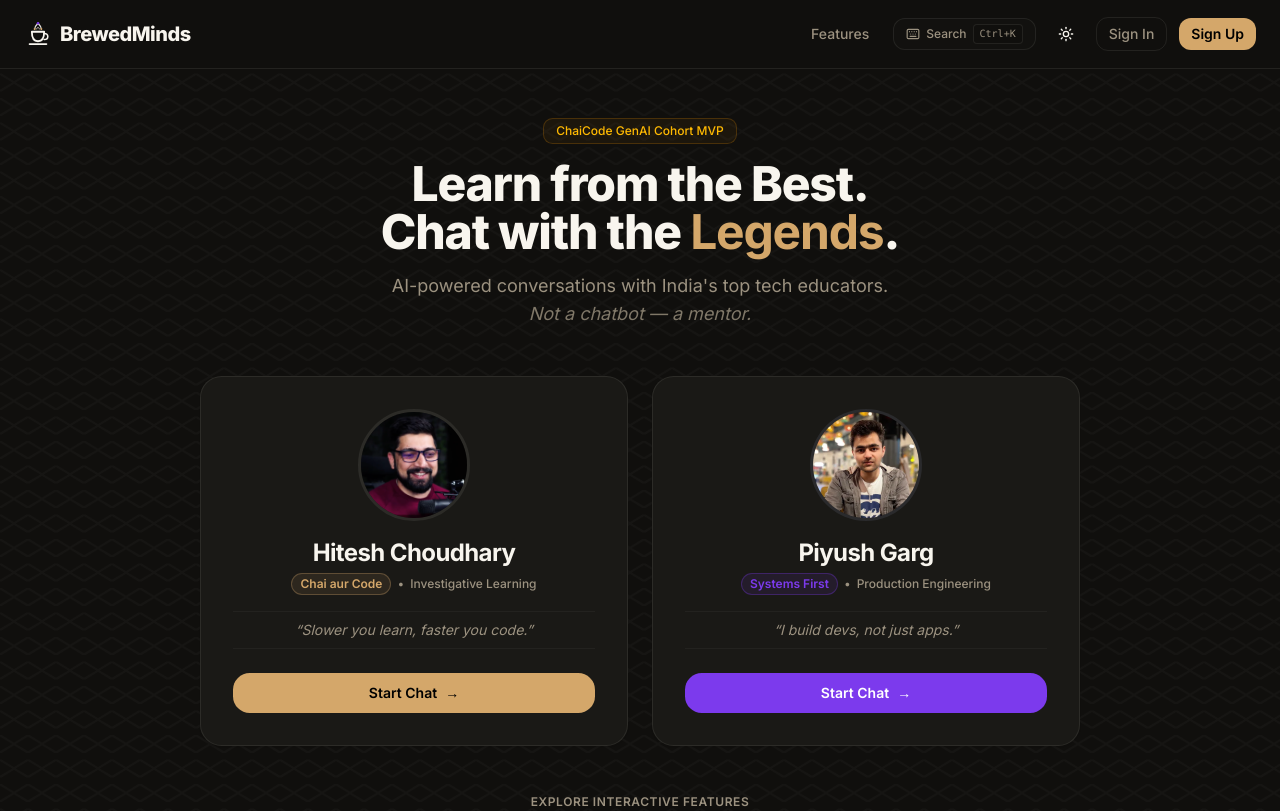
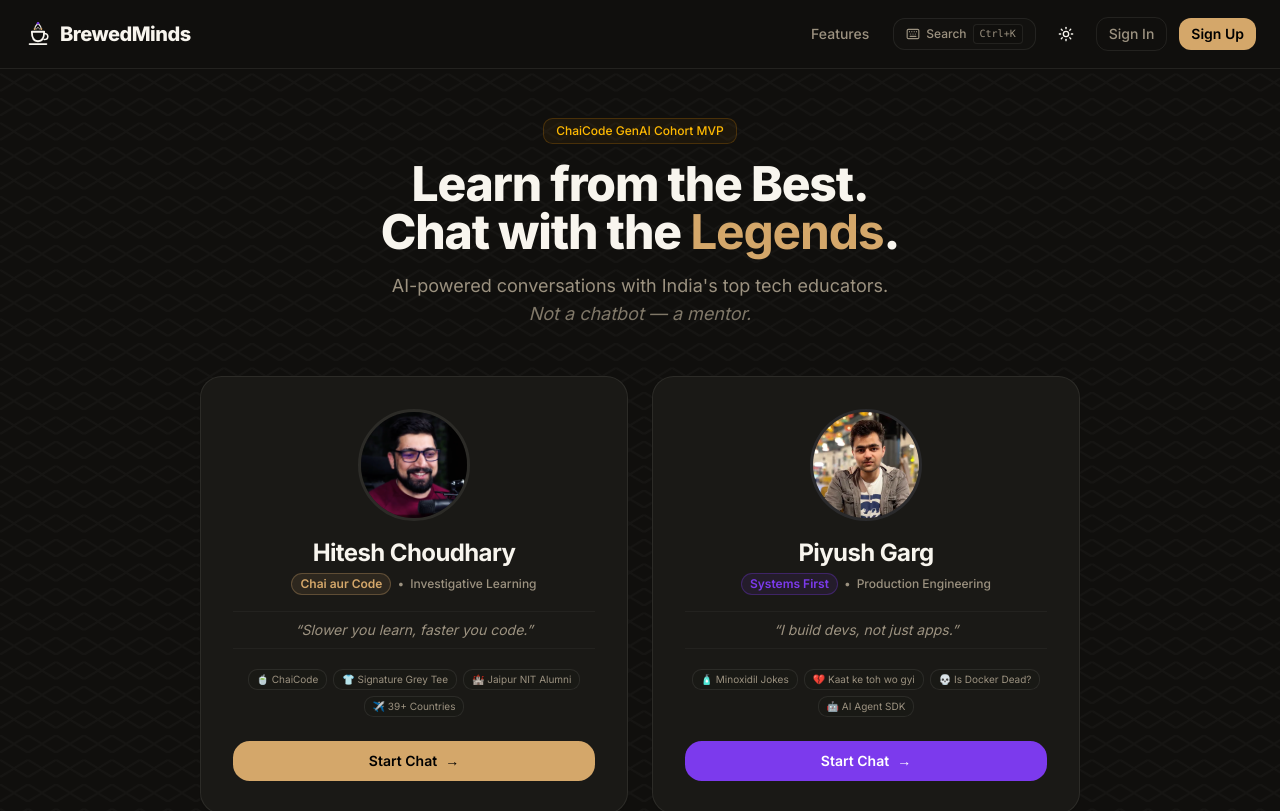
Before and after one commit to VeCtORbytes/PersonnaAi, a Next.js app: page / in a window 1280 px wide. Shown: the top 811 px of the page. Built offline with nearby package versions, Linux system fonts and the light colour scheme; no server answers.

Commit message:
feat: add personalized branding tags to educator landing cards

```diff
--- a/components/landing/LandingPage.tsx
+++ b/components/landing/LandingPage.tsx
@@ -181,6 +181,14 @@
                 <p className="text-sm text-muted-foreground italic px-4 py-2 border-y border-border-subtle w-full">
                   &ldquo;Slower you learn, faster you code.&rdquo;
                 </p>
+
+                {/* Cultural/Branding Associations */}
+                <div className="flex flex-wrap items-center justify-center gap-1.5 mt-1">
+                  <span className="text-[10px] bg-muted/60 text-muted-foreground px-2 py-0.5 rounded-md border border-border">🍵 ChaiCode</span>
+                  <span className="text-[10px] bg-muted/60 text-muted-foreground px-2 py-0.5 rounded-md border border-border">👕 Signature Grey Tee</span>
+                  <span className="text-[10px] bg-muted/60 text-muted-foreground px-2 py-0.5 rounded-md border border-border">🏰 Jaipur NIT Alumni</span>
+                  <span className="text-[10px] bg-muted/60 text-muted-foreground px-2 py-0.5 rounded-md border border-border">✈️ 39+ Countries</span>
+                </div>
               </div>
 
               <div className="w-full mt-6">
@@ -223,6 +231,14 @@
                 <p className="text-sm text-muted-foreground italic px-4 py-2 border-y border-border-subtle w-full">
                   &ldquo;I build devs, not just apps.&rdquo;
                 </p>
+
+                {/* Cultural/Branding Associations */}
+                <div className="flex flex-wrap items-center justify-center gap-1.5 mt-1">
+                  <span className="text-[10px] bg-muted/60 text-muted-foreground px-2 py-0.5 rounded-md border border-border">🧴 Minoxidil Jokes</span>
+                  <span className="text-[10px] bg-muted/60 text-muted-foreground px-2 py-0.5 rounded-md border border-border">💔 Kaat ke toh wo gyi</span>
+                  <span className="text-[10px] bg-muted/60 text-muted-foreground px-2 py-0.5 rounded-md border border-border">💀 Is Docker Dead?</span>
+                  <span className="text-[10px] bg-muted/60 text-muted-foreground px-2 py-0.5 rounded-md border border-border">🤖 AI Agent SDK</span>
+                </div>
               </div>
 
               <div className="w-full mt-6">
```
